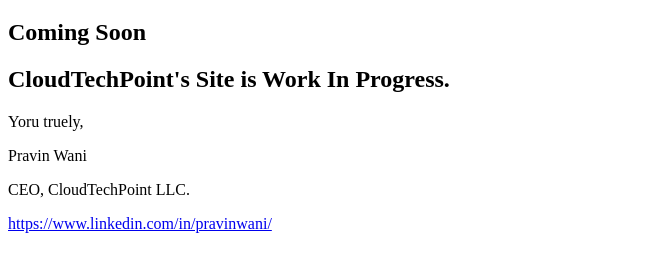
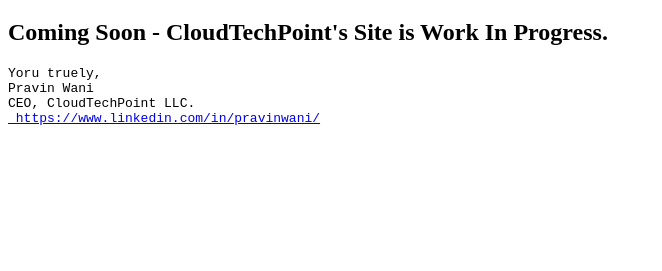
Before and after one commit to wanipravin/wanipravin.github.io, a plain HTML site: page index.html in a window 1280 px wide. Shown: the part 61-332 px from the top of the page, without its empty margins (0-662 px from the left). Drawn offline with Linux system fonts and the light colour scheme.

Commit message:
Update index.html

```diff
--- a/index.html
+++ b/index.html
@@ -3,13 +3,12 @@
 <body>
 <h1>Hello World !!!</h1>
 
-<h2> Coming Soon</h2>
-<h2> CloudTechPoint's Site is Work In Progress.</h2>
+<h2> Coming Soon - CloudTechPoint's Site is Work In Progress.</h2>
 
-<p>Yoru truely,</p>
-<p>Pravin Wani</p>
-<p>CEO, CloudTechPoint LLC.</p>
-<p><a href="https://www.linkedin.com/in/pravinwani/"> https://www.linkedin.com/in/pravinwani/</a></p>
+<pre>Yoru truely,
+Pravin Wani
+CEO, CloudTechPoint LLC.
+<a href="https://www.linkedin.com/in/pravinwani/"> https://www.linkedin.com/in/pravinwani/</a></pre>
 
 </body>
 </html>
```
